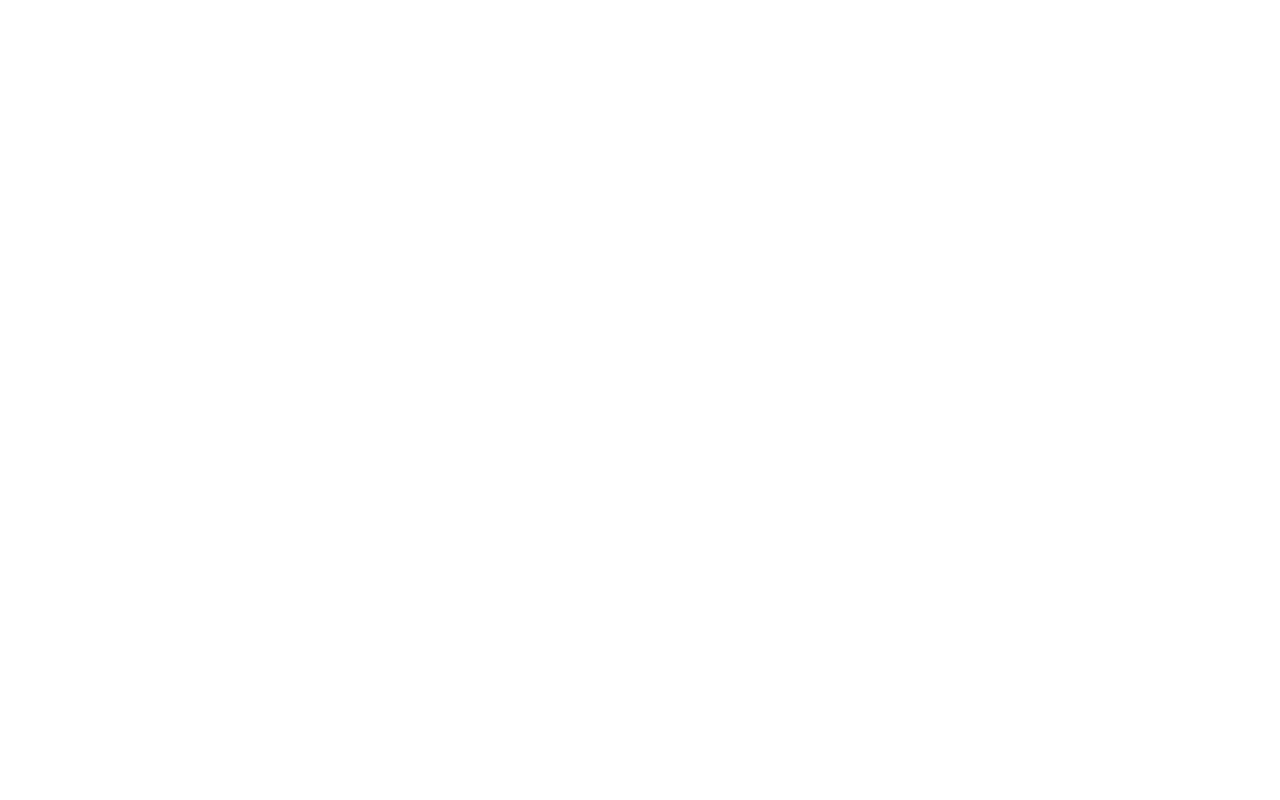
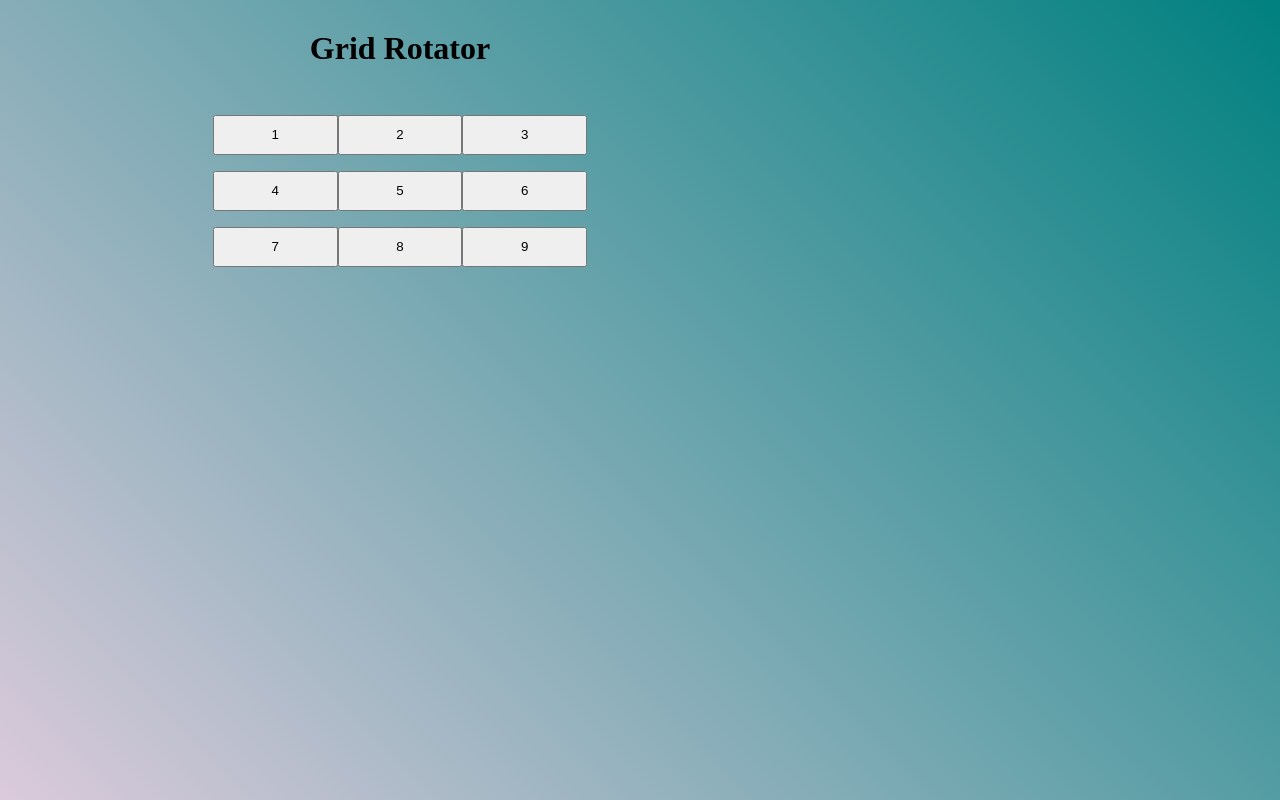
Before and after one commit to EwiJosepha/gridRotator, a plain HTML site: page index.html in a window 1280 px wide. Drawn offline with Linux system fonts and the light colour scheme.

Commit message:
ui completed

```diff
--- a/assets/scripts/script.js
+++ b/assets/scripts/script.js
@@ -0,0 +1,3 @@
+* {
+  pad
+}
--- a/assets/styles/style.css
+++ b/assets/styles/style.css
@@ -0,0 +1,46 @@
+* {
+  padding: 0;
+  margin: 0;
+  box-sizing: border-box;
+}
+
+body {
+  width: 100vh;
+  height: 100vh;
+  display: flex;
+  flex-direction: column;
+  background: linear-gradient(45deg, #dbcadb, #008080);
+}
+
+.wrapper {
+  width: 80%;
+  display: grid;
+  grid-template-columns: 3 3;
+  margin: 0 auto;
+}
+
+h1 {
+  /* width: 33%; */
+  padding: 30px;
+  margin-bottom: 10px;
+  display: flex;
+  /* flex-direction: column; */
+  justify-content: center;
+  align-items: center;
+}
+
+button{
+  width: 20%;
+  height: 40px;
+  padding: 16px;
+  padding-top: 10px;
+
+}
+
+#numbers, #secondset, #thirdset {
+  padding: 8px;
+  display: flex;
+  /* flex-direction: column; */
+  align-items: center;
+  justify-content: center;
+}
--- a/index.html
+++ b/index.html
@@ -7,7 +7,25 @@
   <title>Grid-Rotator</title>
 </head>
 <body>
+ <div class="wrapper">
+  <h1>Grid Rotator</h1>
+  <div class="number" id="numbers">
+    <button id="one">1</button>
+    <button id="two">2</button>
+    <button id="three">3</button>
+  </div>
 
+  <div class="settwo" id="secondset">
+    <button id="four">4</button>
+    <button id="five">5</button>
+    <button id="six">6</button>
+  </div>
+
+  <div class="setthree" id="thirdset">
+    <button id="seven">7</button>
+    <button id="eight">8</button>
+    <button id="nine">9</button>
+  </div>
   <script src="assets/scripts/script.js"></script>
 </body>
 </html>
```
